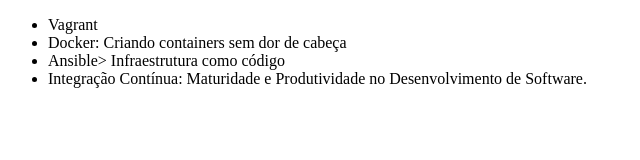
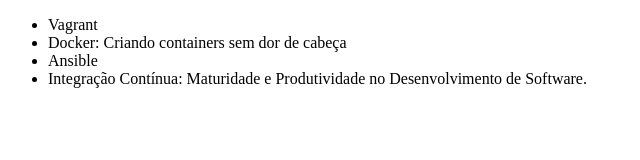
Before and after one commit to Riquelme-Elias/alura-git, a plain HTML site: page index.html in a window 1280 px wide. Shown: the whole page, without its empty margins (0-640 px from the left). Drawn offline with Linux system fonts and the light colour scheme.

Commit message:
Revert "Mudando nome do curso de Ansible"
This reverts commit 151b29b287bf1cfcca50a7b1bb3c0c1e55fd2de0.

```diff
--- a/index.html
+++ b/index.html
@@ -8,7 +8,7 @@
     <ul>
         <li>Vagrant</li>
         <li>Docker: Criando containers sem dor de cabeça</li>
-        <li>Ansible> Infraestrutura como código</li>
+        <li>Ansible</li>
         <li>Integração Contínua: Maturidade e Produtividade no Desenvolvimento de Software.</li>
     </ul>
 </body>
```
